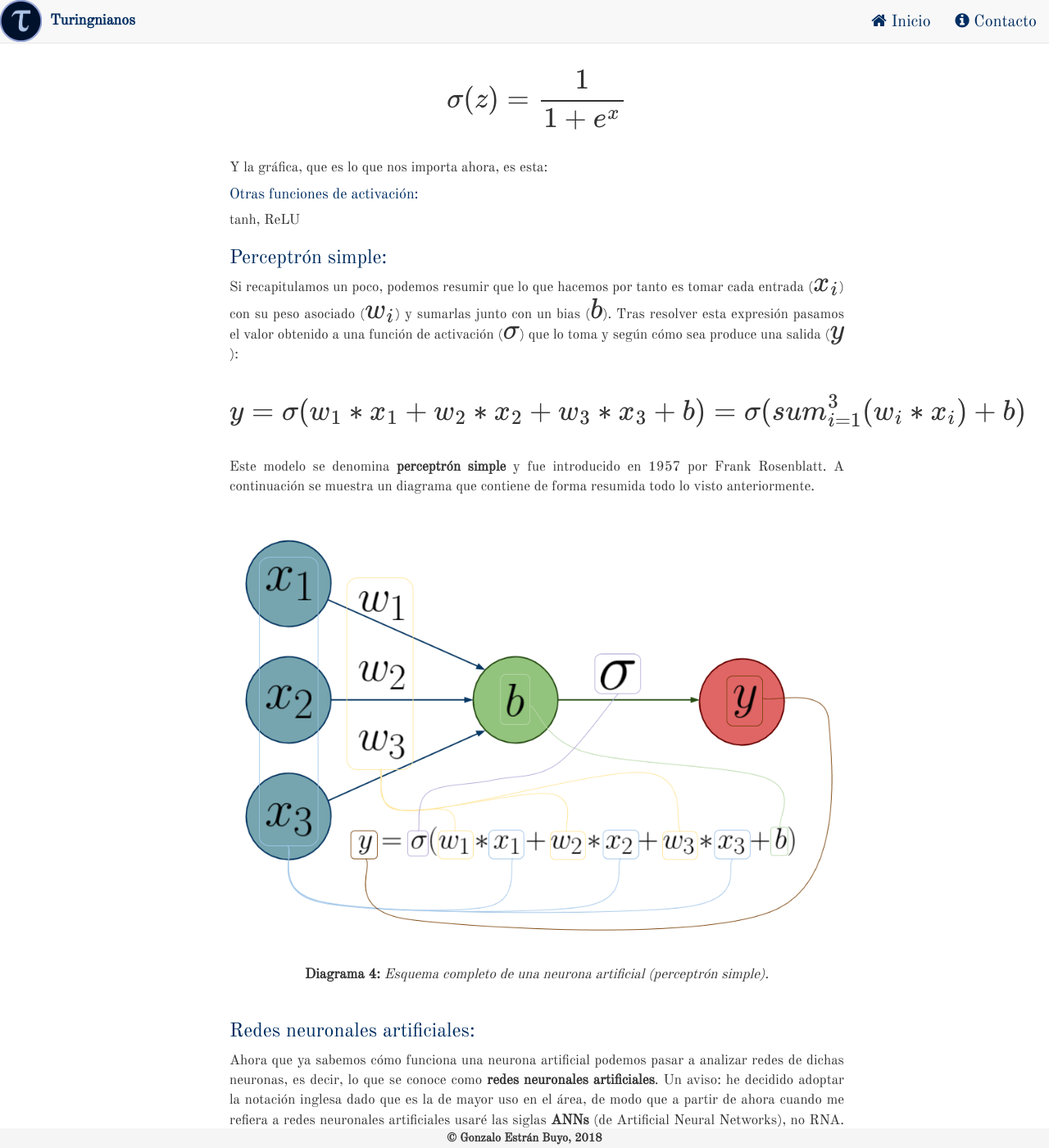
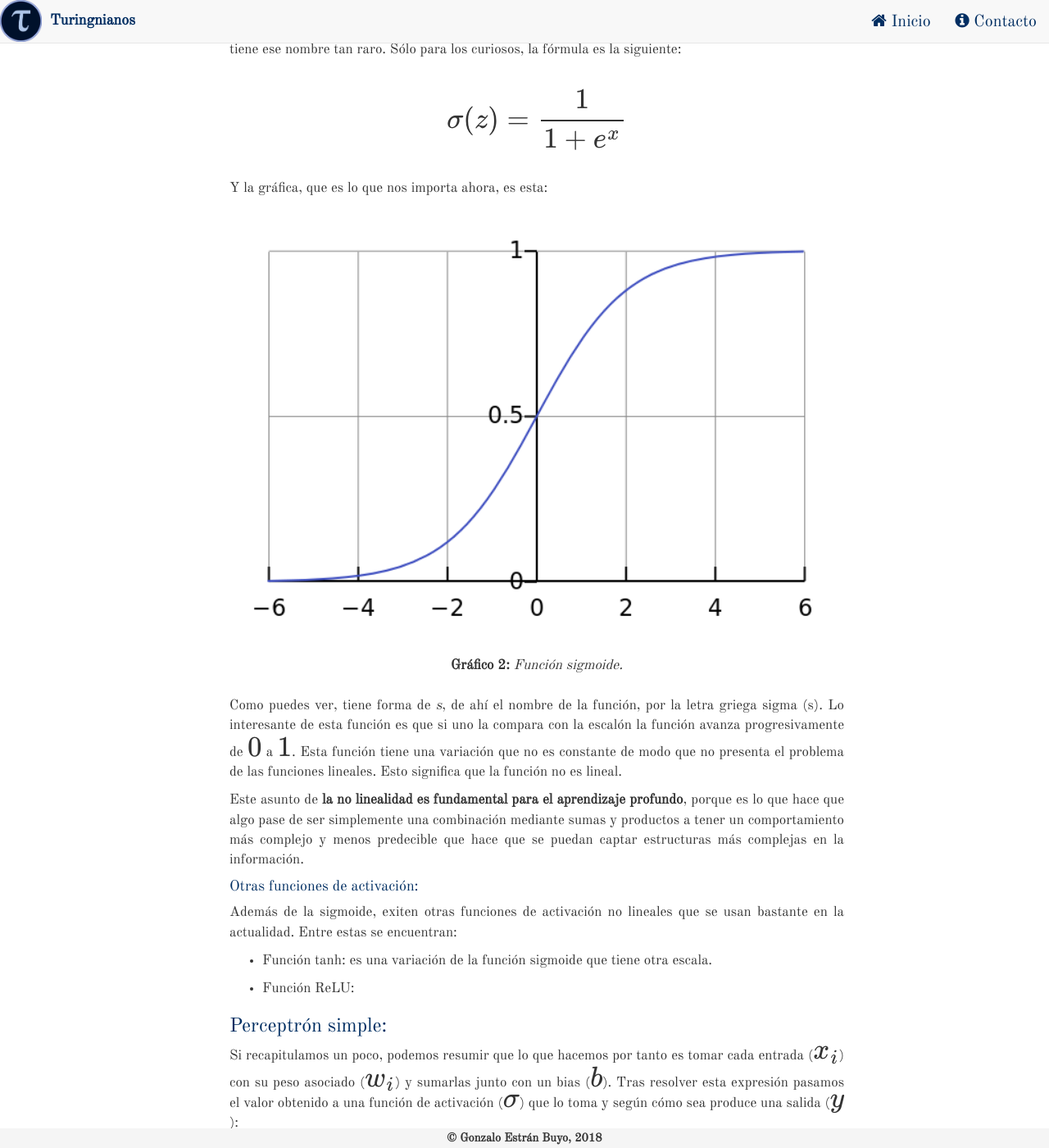
Before and after one commit to turingnianos/turingnianos.github.io, a Jekyll site: the page built from _posts/2018-01-14-deep-learning.md, in a window 1280 px wide and 1400 px high, scrolled down 9215 px. Shown: the whole window at 82% size. Built offline with Jekyll 4.4.1, drawn with Linux system fonts in a browser that asks for light colours; nearby versions of some CDN libraries; some web fonts are replaced; formulas are drawn with MathJax 3; comment, search, counter and statistics services are not loaded; some of the changed text lies outside the part shown.

Commit message:
Update 2018-01-14-deep-learning.md

```diff
--- a/_posts/2018-01-14-deep-learning.md
+++ b/_posts/2018-01-14-deep-learning.md
@@ -154,7 +154,7 @@ Vamos a ver ya que estamos cómo es la función si se pinta (dando valores a $z$
   <br>
   <figure>
     <center>
-     <img src="/images/step.png" height="100%" width="100%" alt="Diagrama2" />
+     <img src="/images/step.png" height="100%" width="100%" alt="Escalón" />
      <figcaption><b>Gráfico 1:</b> <i>Función escalón para un unmbral de $0$.</i></figcaption>
     </center>
   </figure>
@@ -171,7 +171,7 @@ $$\sigma(z) = m * z + n$$
 
 Si uno lo piensa un poco esto es lo que se hace previamente a aplicar una función de activación: la expresión anterior es una expresión lineal ya que multiplica pesos y entradas sumándolos entre sí junto con un bias. Pero el principal problema de esto es que si queremos aplicar una función de activación lineal vamos a obtener un valor que no está acotado como en el caso de la función escalón. Es decir, nos interesa obtener siempre un valor que esté dentro de un rango: entre $0$ y $1$ por ejemplo. Por otro lado, las funciones lineales son rectas, así que tienen una variación constante (la pendiente). La variación, tal y como veremos más adelante en otro post, es fundamental para que las neuronas puedan aprender. Por tanto, no tiene sentido aplicar una función de activación lineal.
 
-#### Función sigmoide:
+#### Función sigmoide: no linealidad
 
 La función sigmoide es una de las más empleadas en aprendizaje profundo, de hecho he de decir que la función escalón en la práctica no se usa en este área si no que es más bien el primer modelo que se introdujo y que marcó el inicio de los modelos neuronales artificiales. Esto se debe principalmente a dos aspectos propios de la función sigmoide y otras frente a una función escalón o una lineal:
 1. La función sigmoide introduce también las respuestas "me activo un poco" que comentábamos antes, de modo que coge cada valor posible que pueda recibir y devuelve un número *entre* $0$ y $1$ en función del valor recibido.
@@ -183,11 +183,27 @@ $$\sigma(z) = \frac{1}{1 + e^{x}}$$
 
 Y la gráfica, que es lo que nos importa ahora, es esta:
 
+<div>
+  <br>
+  <figure>
+    <center>
+     <img src="/images/sigmoid.png" height="100%" width="100%" alt="Sigmoide" />
+     <figcaption><b>Gráfico 2:</b> <i>Función sigmoide.</i></figcaption>
+    </center>
+  </figure>
+  <br>
+</div>
 
+Como puedes ver, tiene forma de *s*, de ahí el nombre de la función, por la letra griega sigma (s). Lo interesante de esta función es que si uno la compara con la escalón la función avanza progresivamente de $0$ a $1$. Esta función tiene una variación que no es constante de modo que no presenta el problema de las funciones lineales. Esto significa que la función no es lineal.
+
+Este asunto de **la no linealidad es fundamental para el aprendizaje profundo**, porque es lo que hace que algo pase de ser simplemente una combinación mediante sumas y productos a tener un comportamiento más complejo y menos predecible que hace que se puedan captar estructuras más complejas en la información.
 
 #### Otras funciones de activación:
 
-tanh, ReLU
+Además de la sigmoide, exiten otras funciones de activación no lineales que se usan bastante en la actualidad. Entre estas se encuentran:
+- Función tanh: es una variación de la función sigmoide que tiene otra escala.
+
+- Función ReLU:
 
 ### Perceptrón simple:
 
```
